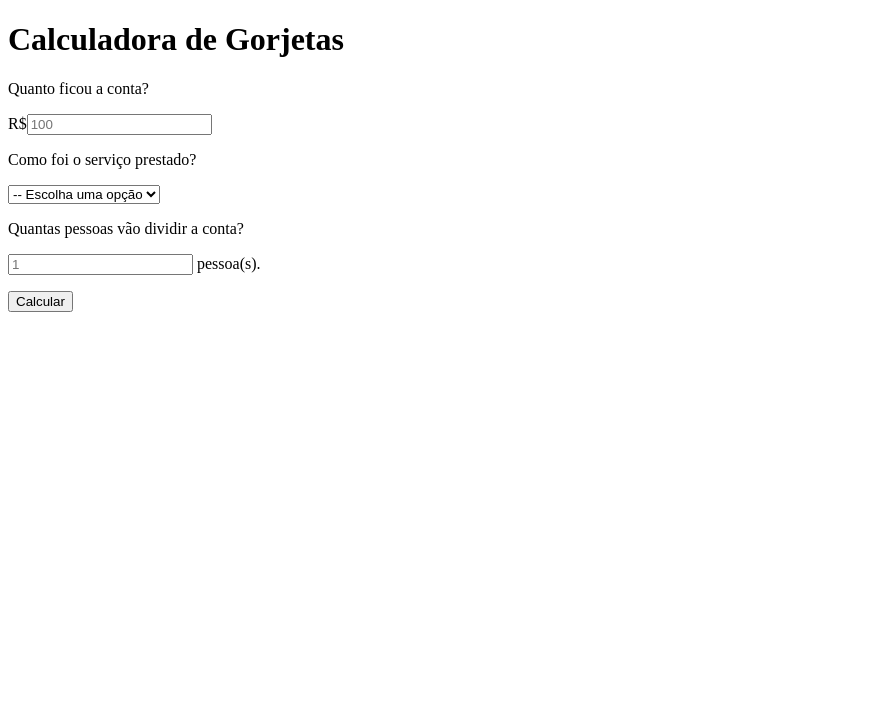
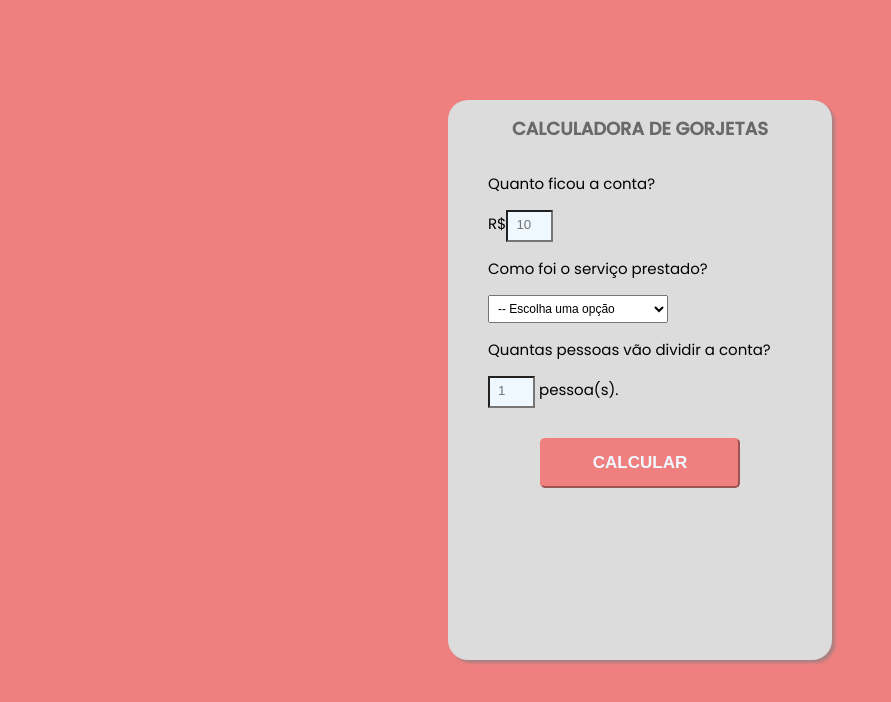
Before and after one commit to vdsmoreira/tip-calculator, a plain HTML site: page index.html in a window 1280 px wide. Shown: the whole page, without its empty margins (0-891 px from the left). Drawn offline with Linux system fonts and the light colour scheme.

Commit message:
style: estilizando o formulário

```diff
--- a/index.html
+++ b/index.html
@@ -4,25 +4,33 @@
   <meta charset="UTF-8">
   <meta http-equiv="X-UA-Compatible" content="IE=edge">
   <meta name="viewport" content="width=device-width, initial-scale=1.0">
+
+  <link rel="stylesheet" href="/src/index.css">
+  <link rel="preconnect" href="https://fonts.googleapis.com">
+<link rel="preconnect" href="https://fonts.gstatic.com" crossorigin>
+<link href="https://fonts.googleapis.com/css2?family=Poppins:wght@300;400;500&display=swap" rel="stylesheet">
+
   <title>Calculadora de Gorjetas</title>
 </head>
+
 <body>
+  <main id="container">
     <div>
-    <h1>Calculadora de Gorjetas</h1>
+      <h1 class="title">Calculadora de Gorjetas</h1>
     </div>
     <div>
-    <form>
+      <form class="tipsForm">
         <label for="bill">
           <p>Quanto ficou a conta?</p>
         </label>
         <p>
-        R$<input type="number" placeholder="100" name="bill" id="bill">
+          R$<input type="number" placeholder="100" name="bill" id="bill" class="formInput">
         </p>
         <label for="serviceQuality">
           <p>Como foi o serviço prestado?</p>
         </label>
         <p>
-        <select name="serviceQuality" id="serviceQuality">
+          <select name="serviceQuality" id="serviceQuality" class="formSelect">
             <option disabled selected>-- Escolha uma opção</option>
             <option value="0.3">30% - Incrível</option>
             <option value="0.2">20% - Bom</option>
@@ -35,10 +43,11 @@
           <p>Quantas pessoas vão dividir a conta?</p>
         </label>
         <p>
-        <input type="number" placeholder="1" name="people" id="people"> pessoa(s).
+          <input type="number" placeholder="1" name="people" id="people" class="formInput"> pessoa(s).
         </p>
-      <button type="submit">Calcular</button>
+        <button type="submit" class="formSubmit">Calcular</button>
       </form>
     </div>
+  </main>
 </body>
 </html>
--- /dev/null
+++ b/src/index.css
@@ -0,0 +1,77 @@
+/* * {
+  margin: 0;
+  padding: 0;
+  box-sizing: border-box;
+}
+
+ul {
+  list-style: none;
+}
+
+a {
+  text-decoration: none;
+} */
+
+:root{
+  --primary-color: #f08080;
+  --secondary-color: #696969;
+  --tertiary-color: #dcdcdc;
+  --shadow: #8080809a;
+}
+
+body{
+  background-color: var(--primary-color);
+  font-size: 15px;
+  font-family: 'Poppins', sans-serif;
+}
+
+#container{
+  height: 70vh;
+  width: 30vw;
+  margin: 100px auto;
+  background-color: var(--tertiary-color);
+  box-shadow: 3px 3px 3px var(--shadow);
+  border-radius: 20px;
+}
+
+.title{
+  color: var(--secondary-color);
+  padding: 15px;
+  text-transform: uppercase;
+  font-size: 18px;
+  text-align: center;
+}
+
+.tipsForm{
+  padding: 0 40px 0 40px;
+}
+
+.formInput{
+  background-color: #f0f8ff;
+  width: 30px;
+  padding: 5px 5px 8px 8px;
+}
+
+.formInput:focus{
+  border: 3px solid var(--secondary-color);
+}
+
+.formSelect{
+  width: 180px;
+  padding: 5px;
+  font-size: 12px;
+}
+
+.formSubmit{
+  text-transform: uppercase;
+  font-weight: bold;
+  display: block;
+  margin: 30px auto;
+  background-color: var(--primary-color);
+  border-radius: 5px;
+  border-color: #f08080;
+  width: 200px;
+  height: 50px;
+  font-size: 17px;
+  color: #f0f8ff;
+}
```
Lines whose indentation alone changed are shown as unchanged.
